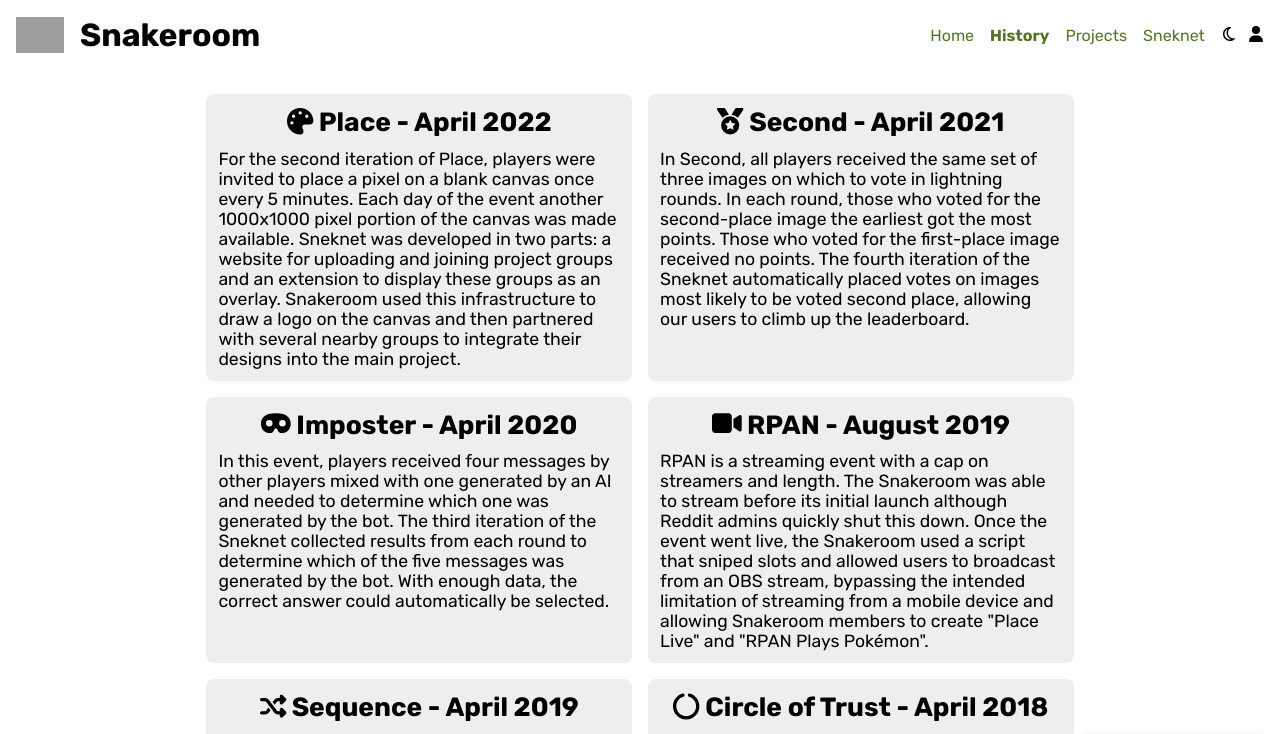
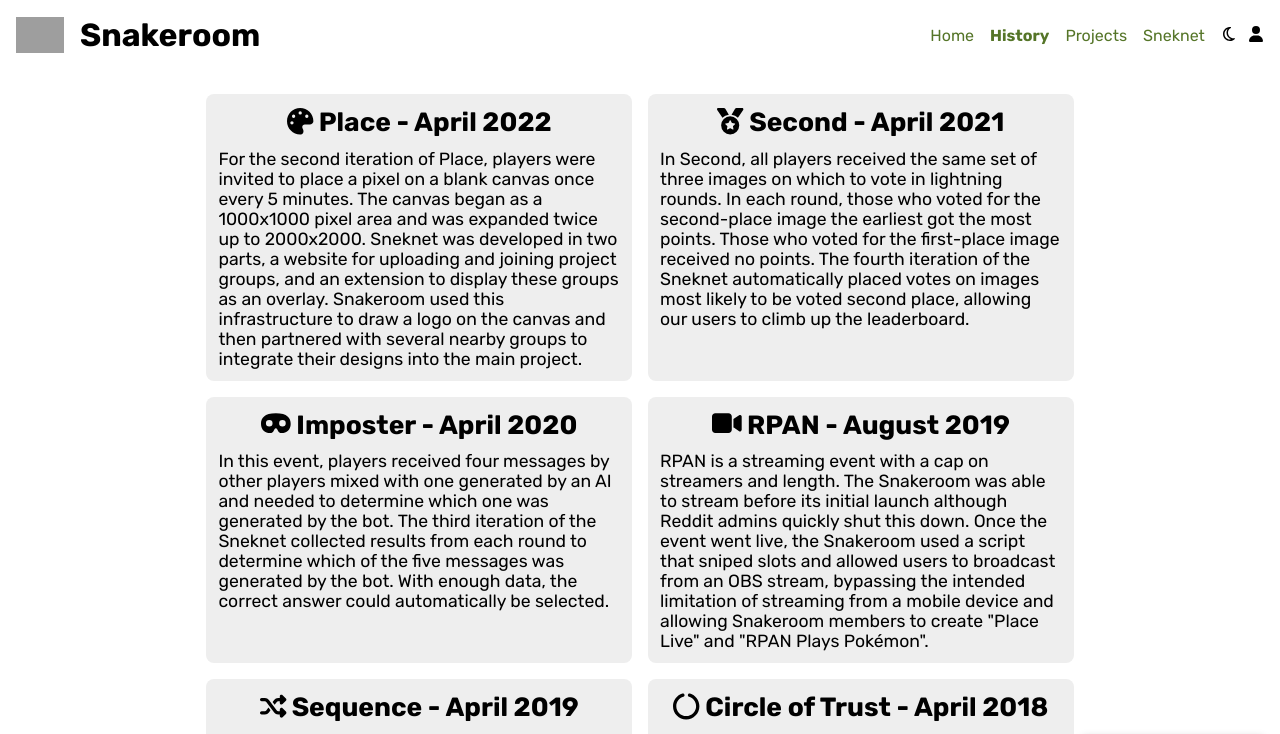
Before and after one commit to Snakeroom/Website, a Next.js app: page /history in a window 1280 px wide. Shown: the top 734 px of the page. Built offline with nearby package versions, Linux system fonts and the light colour scheme; grey boxes are pictures that could not be loaded.

Commit message:
Fix noted canvas size changes

```diff
--- a/pages/history.js
+++ b/pages/history.js
@@ -42,14 +42,14 @@ export default function HistoryPage() {
 			<EventsContainer>
 				<Event icon={faPalette} name="Place" time="April 2022">
 					For the second iteration of Place, players were invited to
-					place a pixel on a blank canvas once every 5 minutes. Each
-					day of the event another 1000x1000 pixel portion of the
-					canvas was made available. Sneknet was developed in two
-					parts: a website for uploading and joining project groups
-					and an extension to display these groups as an overlay.
-					Snakeroom used this infrastructure to draw a logo on the
-					canvas and then partnered with several nearby groups to
-					integrate their designs into the main project.
+					place a pixel on a blank canvas once every 5 minutes. The
+					canvas began as a 1000x1000 pixel area and was expanded
+					twice up to 2000x2000. Sneknet was developed in two parts, a
+					website for uploading and joining project groups, and an
+					extension to display these groups as an overlay. Snakeroom
+					used this infrastructure to draw a logo on the canvas and
+					then partnered with several nearby groups to integrate their
+					designs into the main project.
 				</Event>
 				<Event icon={faMedal} name="Second" time="April 2021">
 					In Second, all players received the same set of three images
```
